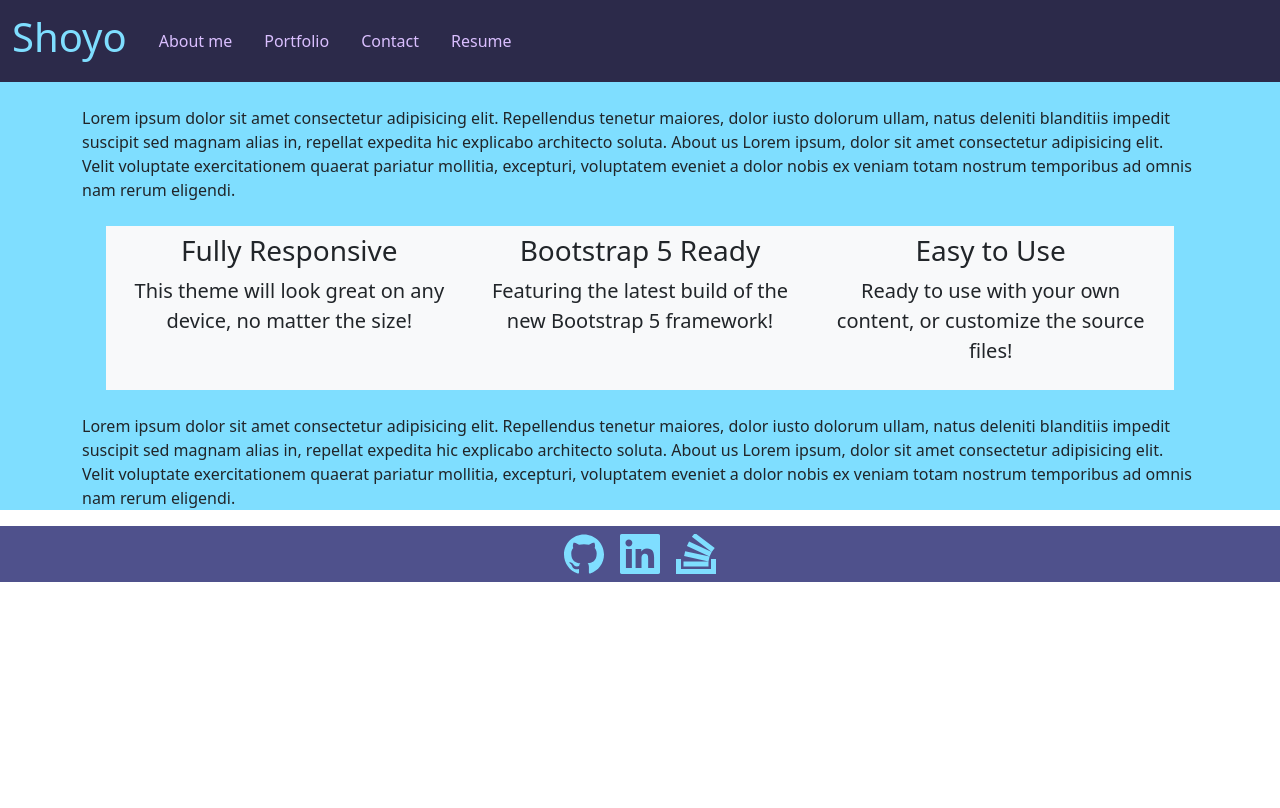
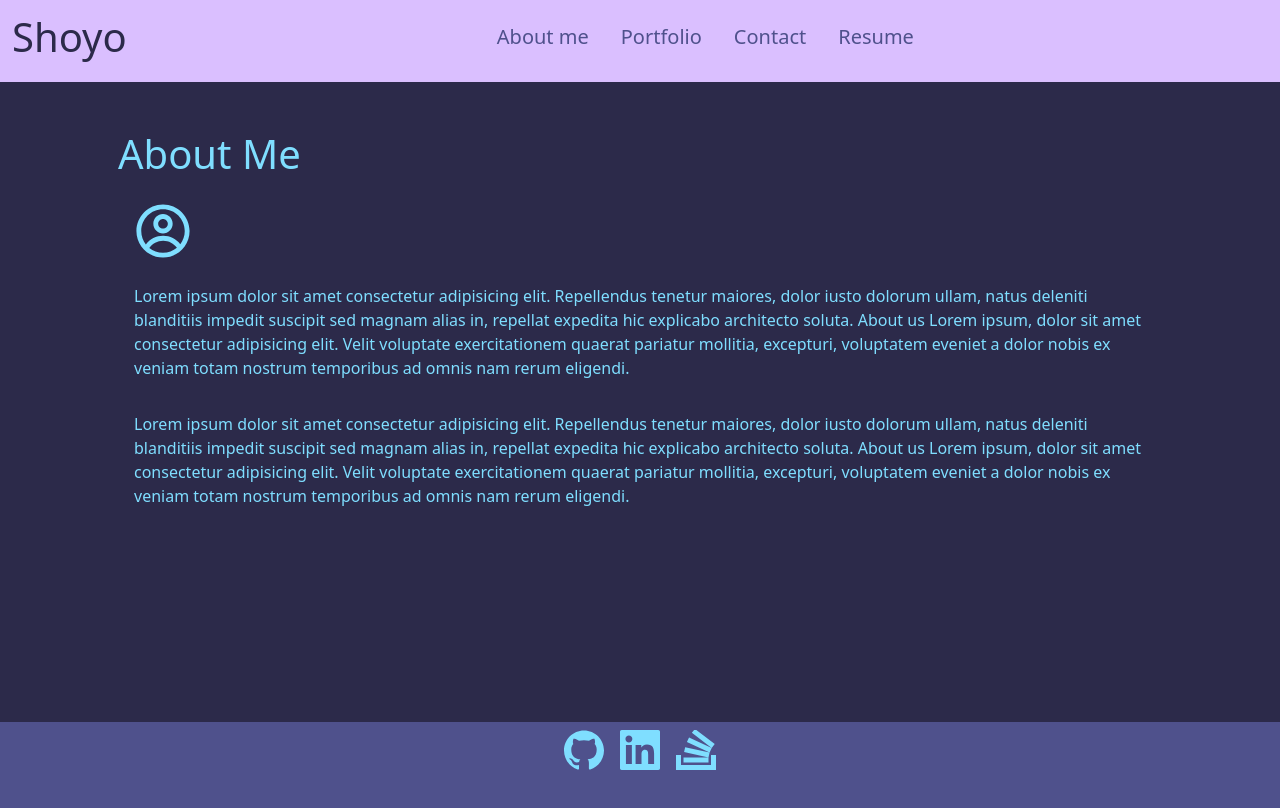
Before and after one commit to shyokmg/react-portfolio, a React (Vite) app: page / in a window 1280 px wide. Shown: the top 808 px of the page. Built offline with nearby package versions, Linux system fonts and the light colour scheme.

Commit message:
Updated PortfolioPage style and layout, Updated Navbar link alignment, Updated AboutPage content, and App css

```diff
--- a/src/App.css
+++ b/src/App.css
@@ -26,7 +26,7 @@
   position: relative;
   z-index: 1;
   opacity: 0;
-  transition: opacity 0.3s ease-in;
+  transition: opacity 0.3s ease-in-out;
 }
 
 .card:hover .content {
@@ -35,43 +35,45 @@
 }
 
 .card a {
-  /* text-decoration: none; */
   color: #7FDEFF;
 }
 
+.card a:hover {
+  color: #00A8E0;
+}
 
 .card-text {
   color: #DABFFF;
 }
 
 .content-background {
-  background-color: #7FDEFF;
+  background-color: #2C2A4A;
 }
 
 .custom-navbar {
-  background-color: #2C2A4A;
+  background-color: #DABFFF;
 }
 
 .navbar-brand {
-  color: #7FDEFF;
+  color: #2C2A4A;
 }
 
 .nav-item a {
-  color: #DABFFF; /* Default color */
+  color: #4F518C; /* Default color */
 }
 
 .nav-item a:hover {
-  color: #7FDEFF; /* Color when hovered */
+  color: #4F518C; /* Color when hovered */
 }
 
 .nav-item a.active {
-  color: #7FDEFF; /* Color when active */
+  color: #4F518C; /* Color when active */
 }
 
 
 
-.page-title {
-  color: #2C2A4A;
+.container {
+  color: #7FDEFF;
 }
 
 .footer-background {
@@ -81,3 +83,12 @@
 .footer-link {
   color: #7FDEFF;
 }
+
+.footer-link:hover {
+  color: #00A8E0;
+}
+
+.profile-icon {
+  font-size: 90px;
+  /* Add any other desired styles for the profile icon */
+}
--- a/src/components/UI/Navbar.jsx
+++ b/src/components/UI/Navbar.jsx
@@ -7,22 +7,11 @@ export default function Navbar({ links }) {
     <a className="navbar-brand">
       <h1>Shoyo</h1>
     </a>
-        {/* <button
-          className="navbar-toggler"
-          type="button"
-          data-bs-toggle="collapse"
-          data-bs-target="#navbarSupportedContent"
-          aria-controls="navbarSupportedContent"
-          aria-expanded="false"
-          aria-label="Toggle navigation"
-        >
-          <span className="navbar-toggler-icon"></span>
-        </button> */}
     <div className="collapse navbar-collapse" id="navbarSupportedContent">
-          <ul className="nav nav-underline me-auto mb-2 mb-lg-0">
+      <ul className="nav nav-underline me-auto mb-2 mb-lg-0 ms-auto"> {/* Add ms-auto class */}
         {links.map((link, index) => (
           <li className="nav-item" key={index}>
-                {link}
+            <h5>{link}</h5>
           </li>
         ))}
       </ul>
--- a/src/index.css
+++ b/src/index.css
@@ -4,7 +4,13 @@ a {
   /* color: #FDE74C; */
 }
 
+.content-background {
+  min-height: 80vh;
+}
 
+.footer-background {
+  min-height: 20vh;
+}
 /* :root {
   font-family: Inter, system-ui, Avenir, Helvetica, Arial, sans-serif;
   line-height: 1.5;
--- a/src/pages/AboutPage.jsx
+++ b/src/pages/AboutPage.jsx
@@ -1,65 +1,22 @@
+import { CgProfile } from "react-icons/cg";
 
 export default function AboutPage() {
     return (
-      <div className="container pt-4">
-        <p>
-          Lorem ipsum dolor sit amet consectetur adipisicing elit. Repellendus
-          tenetur maiores, dolor iusto dolorum ullam, natus deleniti blanditiis
-          impedit suscipit sed magnam alias in, repellat expedita hic explicabo
-          architecto soluta. About us Lorem ipsum, dolor sit amet consectetur
-          adipisicing elit. Velit voluptate exercitationem quaerat pariatur
-          mollitia, excepturi, voluptatem eveniet a dolor nobis ex veniam totam
-          nostrum temporibus ad omnis nam rerum eligendi.
-        </p>
-        <section className="features-icons bg-light text-center m-4">
-          <div className="container">
-            <div className="row p-2">
-              <div className="col-lg-4">
-                <div className="features-icons-item mx-auto mb-5 mb-lg-0 mb-lg-3">
-                  <div className="features-icons-icon d-flex">
-                    <i className="bi-window m-auto text-primary" />
-                  </div>
-                  <h3>Fully Responsive</h3>
-                  <p className="lead mb-0">
-                    This theme will look great on any device, no matter the size!
-                  </p>
-                </div>
-              </div>
-              <div className="col-lg-4">
-                <div className="features-icons-item mx-auto mb-5 mb-lg-0 mb-lg-3">
-                  <div className="features-icons-icon d-flex">
-                    <i className="bi-layers m-auto text-primary" />
-                  </div>
-                  <h3>Bootstrap 5 Ready</h3>
-                  <p className="lead mb-0">
-                    Featuring the latest build of the new Bootstrap 5 framework!
-                  </p>
-                </div>
-              </div>
-              <div className="col-lg-4">
-                <div className="features-icons-item mx-auto mb-0 mb-lg-3">
-                  <div className="features-icons-icon d-flex">
-                    <i className="bi-terminal m-auto text-primary" />
-                  </div>
-                  <h3>Easy to Use</h3>
-                  <p className="lead mb-0">
-                    Ready to use with your own content, or customize the source
-                    files!
-                  </p>
-                </div>
-              </div>
-            </div>
-          </div>
-        </section>
-        <p>
-          Lorem ipsum dolor sit amet consectetur adipisicing elit. Repellendus
-          tenetur maiores, dolor iusto dolorum ullam, natus deleniti blanditiis
-          impedit suscipit sed magnam alias in, repellat expedita hic explicabo
-          architecto soluta. About us Lorem ipsum, dolor sit amet consectetur
-          adipisicing elit. Velit voluptate exercitationem quaerat pariatur
-          mollitia, excepturi, voluptatem eveniet a dolor nobis ex veniam totam
-          nostrum temporibus ad omnis nam rerum eligendi.
-        </p>
-      </div>
+      <div className="container p-5">
+      <h1>About Me</h1>
+      <CgProfile className="px-3 py-2 profile-icon" />
+      <p className="px-3 py-2">
+        Lorem ipsum dolor sit amet consectetur adipisicing elit. Repellendus tenetur maiores, dolor iusto dolorum ullam,
+        natus deleniti blanditiis impedit suscipit sed magnam alias in, repellat expedita hic explicabo architecto soluta.
+        About us Lorem ipsum, dolor sit amet consectetur adipisicing elit. Velit voluptate exercitationem quaerat pariatur
+        mollitia, excepturi, voluptatem eveniet a dolor nobis ex veniam totam nostrum temporibus ad omnis nam rerum eligendi.
+      </p>
+      <p className="px-3 py-2">
+        Lorem ipsum dolor sit amet consectetur adipisicing elit. Repellendus tenetur maiores, dolor iusto dolorum ullam,
+        natus deleniti blanditiis impedit suscipit sed magnam alias in, repellat expedita hic explicabo architecto soluta.
+        About us Lorem ipsum, dolor sit amet consectetur adipisicing elit. Velit voluptate exercitationem quaerat pariatur
+        mollitia, excepturi, voluptatem eveniet a dolor nobis ex veniam totam nostrum temporibus ad omnis nam rerum eligendi.
+      </p>
+    </div>
     );
   }
--- a/src/pages/PortfolioPage.jsx
+++ b/src/pages/PortfolioPage.jsx
@@ -64,7 +64,9 @@ function PortfolioPage() {
 
   return (
     <div className="container">
-      <h1>Portfolio</h1>
+
+        <h1>Portfolio</h1>
+
     <div className="row">
       {projects.map((project) => (
         <Project
```
Lines whose indentation alone changed are shown as unchanged.
